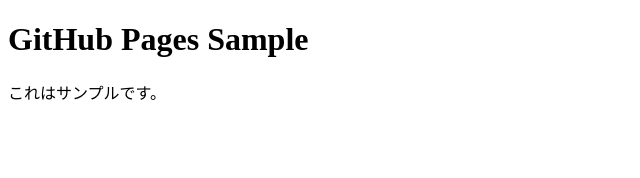
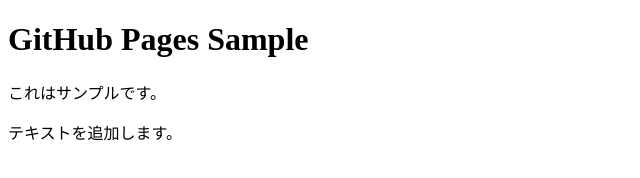
Before and after one commit to jin-s5/portfolio, a plain HTML site: page index.html in a window 1280 px wide. Shown: the whole page, without its empty margins (0-640 px from the left). Drawn offline with Linux system fonts and the light colour scheme.

Commit message:
テキストの修正

```diff
--- a/index.html
+++ b/index.html
@@ -9,5 +9,6 @@
 <body>
     <h1>GitHub Pages Sample</h1>
     <p>これはサンプルです。</p>
+    <p>テキストを追加します。</p>
 </body>
 </html>
```
